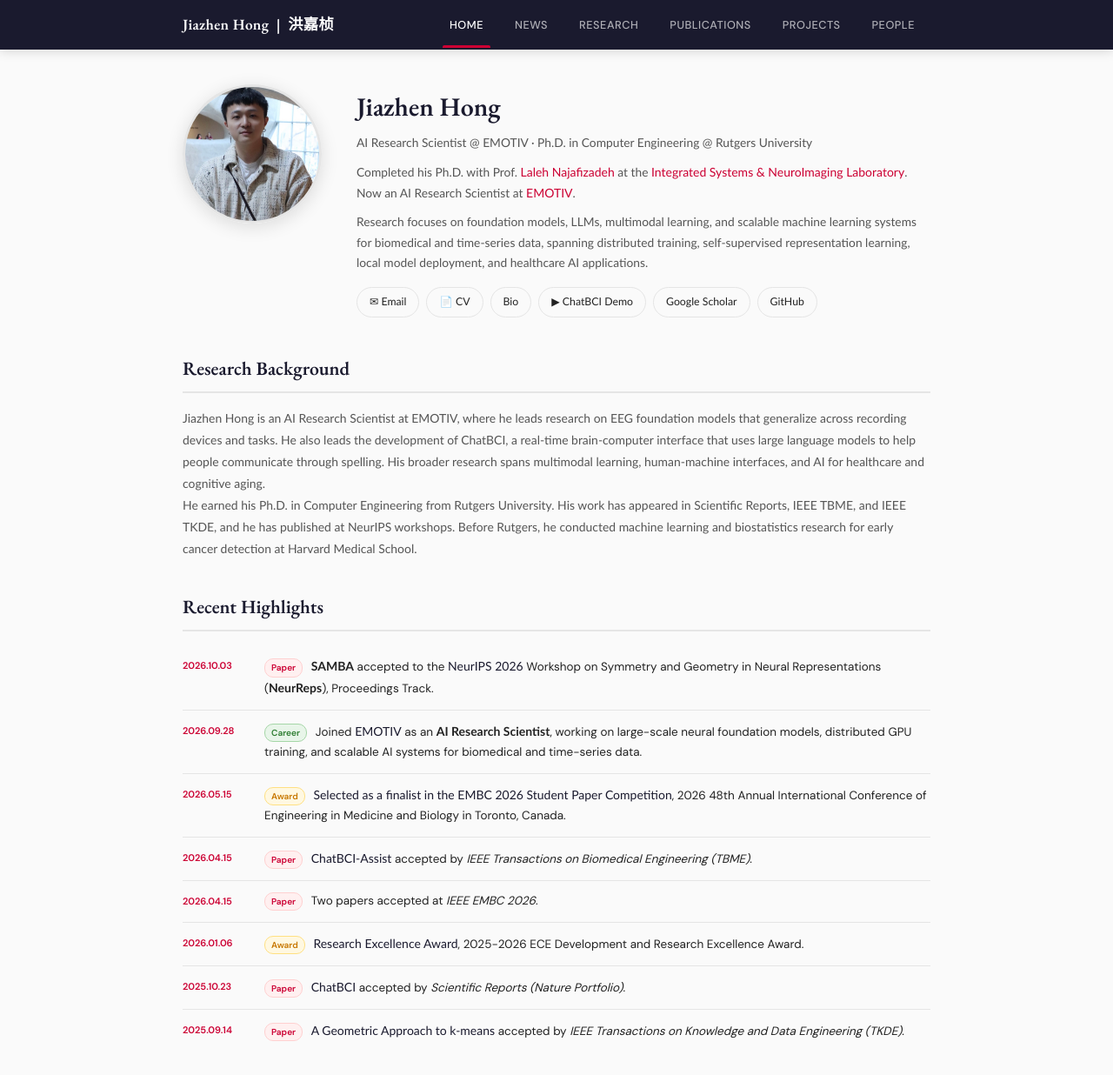
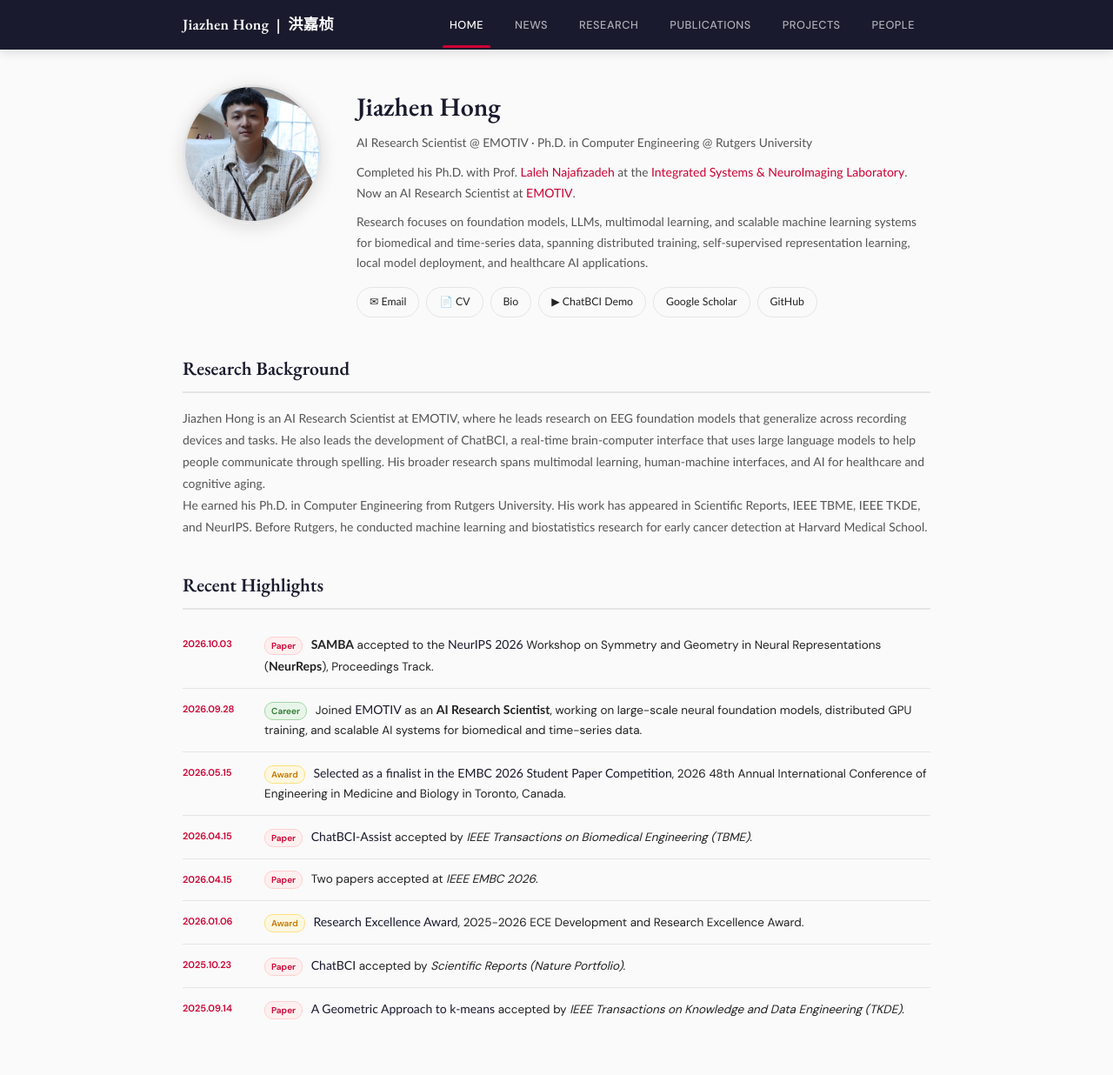
Before and after one commit to Jiazhen-Hong/jiazhenhong, a Jekyll site: the page built from index.html, in a window 1280 px wide and 1290 px high. Shown: the top 1236 px of the window at 87% size. Built offline with Jekyll 4.4.1, drawn with Linux system fonts in a browser that asks for light colours.

Commit message:
Simplify NeurIPS wording in bio

```diff
--- a/data/JiazhenHong-bio.txt
+++ b/data/JiazhenHong-bio.txt
@@ -1,3 +1,3 @@
 Jiazhen Hong is an AI Research Scientist at EMOTIV, where he leads research on EEG foundation models that generalize across recording devices and tasks. He also leads the development of ChatBCI, a real-time brain-computer interface that uses large language models to help people communicate through spelling. His broader research spans multimodal learning, human-machine interfaces, and AI for healthcare and cognitive aging.
 
-He earned his Ph.D. in Computer Engineering from Rutgers University and his M.Sc. from Stevens Institute of Technology, and holds bachelor's degrees from Jimei University and Chung Yuan Christian University. His work has appeared in Scientific Reports, IEEE Transactions on Biomedical Engineering, and IEEE Transactions on Knowledge and Data Engineering, and he has published at NeurIPS workshops. Before Rutgers, he conducted machine learning and biostatistics research for early cancer detection at Harvard Medical School.
+He earned his Ph.D. in Computer Engineering from Rutgers University and his M.Sc. from Stevens Institute of Technology, and holds bachelor's degrees from Jimei University and Chung Yuan Christian University. His work has appeared in Scientific Reports, IEEE Transactions on Biomedical Engineering, IEEE Transactions on Knowledge and Data Engineering, and NeurIPS. Before Rutgers, he conducted machine learning and biostatistics research for early cancer detection at Harvard Medical School.
--- a/index.html
+++ b/index.html
@@ -548,7 +548,7 @@
       Jiazhen Hong is an AI Research Scientist at EMOTIV, where he leads research on EEG foundation models that generalize across recording devices and tasks. He also leads the development of ChatBCI, a real-time brain-computer interface that uses large language models to help people communicate through spelling. His broader research spans multimodal learning, human-machine interfaces, and AI for healthcare and cognitive aging.
     </p>
     <p class="research-text">
-      He earned his Ph.D. in Computer Engineering from Rutgers University. His work has appeared in Scientific Reports, IEEE TBME, and IEEE TKDE, and he has published at NeurIPS workshops. Before Rutgers, he conducted machine learning and biostatistics research for early cancer detection at Harvard Medical School.
+      He earned his Ph.D. in Computer Engineering from Rutgers University. His work has appeared in Scientific Reports, IEEE TBME, IEEE TKDE, and NeurIPS. Before Rutgers, he conducted machine learning and biostatistics research for early cancer detection at Harvard Medical School.
     </p>
 
     <h2 class="section-title">Recent Highlights</h2>
```
